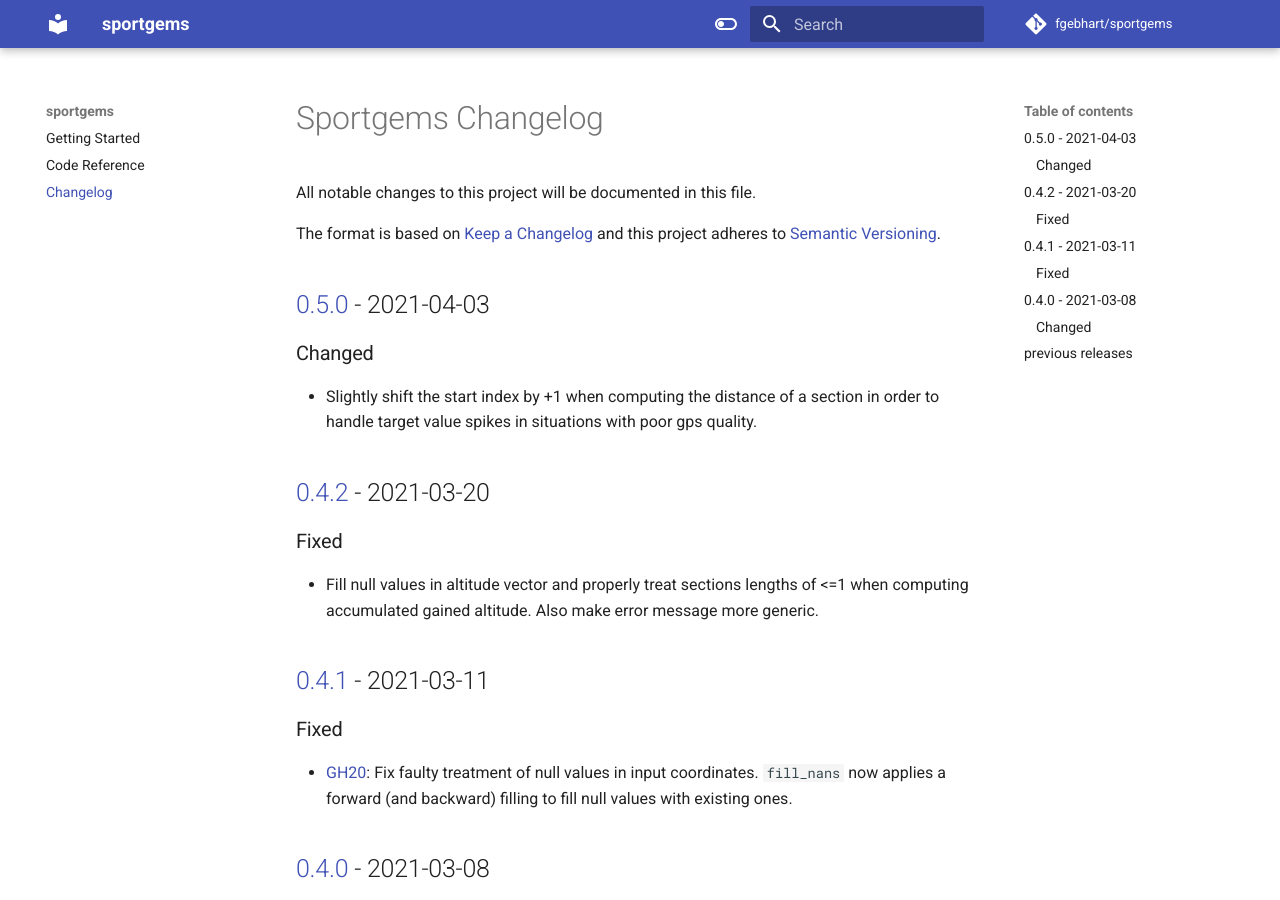
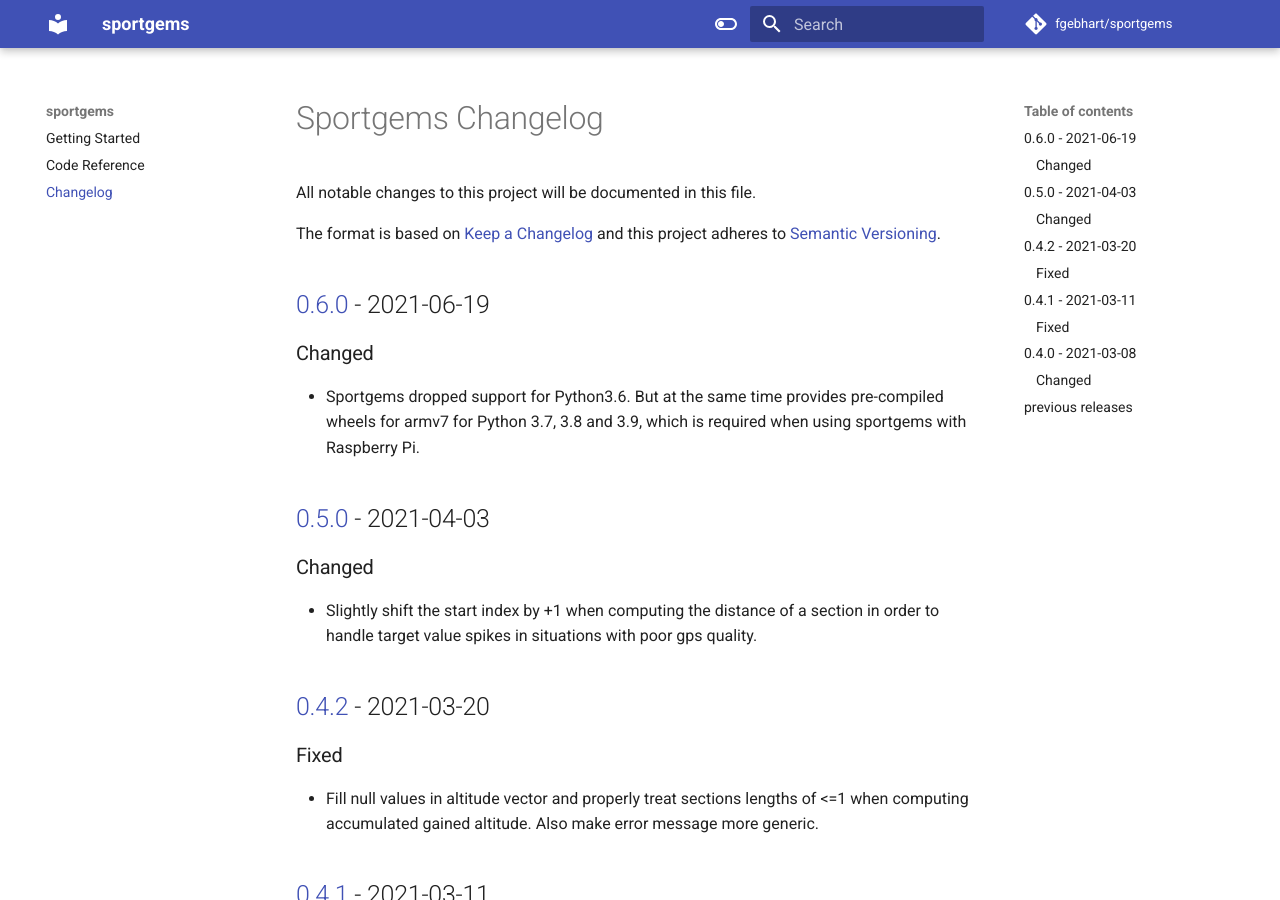
Before and after one commit to fgebhart/sportgems, an MkDocs documentation site: the page built from docs/changelog.md, in a window 1280 px wide and 900 px high. Built offline with MkDocs 1.6.1 and Material for MkDocs 9.7.7, drawn with Linux system fonts in a browser that asks for light colours; comment, search, counter and statistics services are not loaded.

Commit message:
bump version and add changelog entry

```diff
--- a/Cargo.toml
+++ b/Cargo.toml
@@ -1,6 +1,6 @@
 [package]
 name = "sportgems"
-version = "0.5.0"
+version = "0.6.0"
 edition = "2018"
 authors = ["Fabian Gebhart"]
 description = "Find valuable gems 💎 in your tracked sport 🚴 activity!"
@@ -11,13 +11,12 @@ license = "MIT"
 keywords = ["sports", "activity", "parser", "rust", "sports-data"]
 
 [package.metadata.maturin]
-requires-python = ">=3.6"
+requires-python = ">=3.7"
 classifier = [
     "License :: OSI Approved :: MIT License",
     "Operating System :: MacOS",
     "Operating System :: Microsoft :: Windows",
     "Operating System :: POSIX :: Linux",
-    "Programming Language :: Python :: 3.6",
     "Programming Language :: Python :: 3.7",
     "Programming Language :: Python :: 3.8",
     "Programming Language :: Python :: 3.9",
--- a/docs/changelog.md
+++ b/docs/changelog.md
@@ -4,8 +4,13 @@ All notable changes to this project will be documented in this file.
 The format is based on [Keep a Changelog](http://keepachangelog.com/en/1.0.0/)
 and this project adheres to [Semantic Versioning](http://semver.org/spec/v2.0.0.html).
 
+## [0.6.0](https://github.com/fgebhart/sportgems/releases/tag/0.6.0) - 2021-06-19
+### Changed
+* Sportgems dropped support for Python3.6. But at the same time provides pre-compiled
+  wheels for armv7 for Python 3.7, 3.8 and 3.9, which is required when using
+  sportgems with Raspberry Pi.
+
 ## [0.5.0](https://github.com/fgebhart/sportgems/releases/tag/0.5.0) - 2021-04-03
-
 ### Changed
 * Slightly shift the start index by +1 when computing the distance of a section in
   order to handle target value spikes in situations with poor gps quality.
```
Also changed, not shown: 1 other file.
